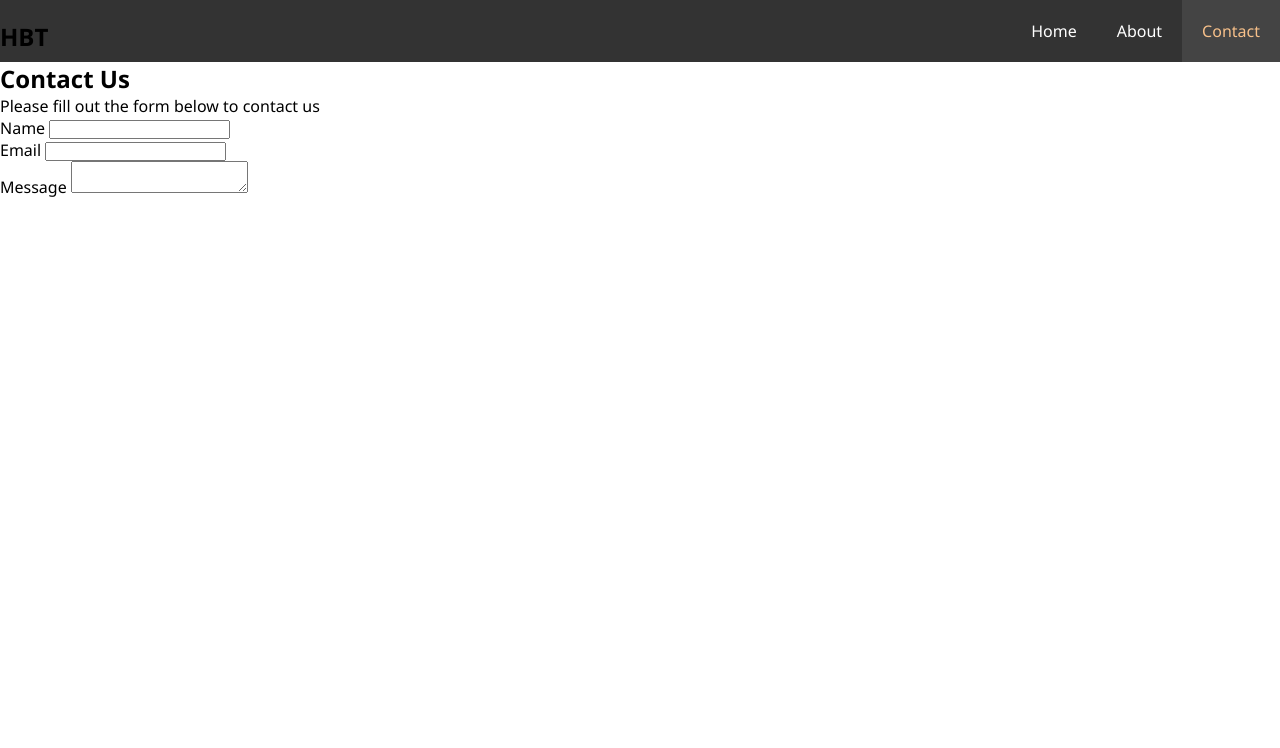
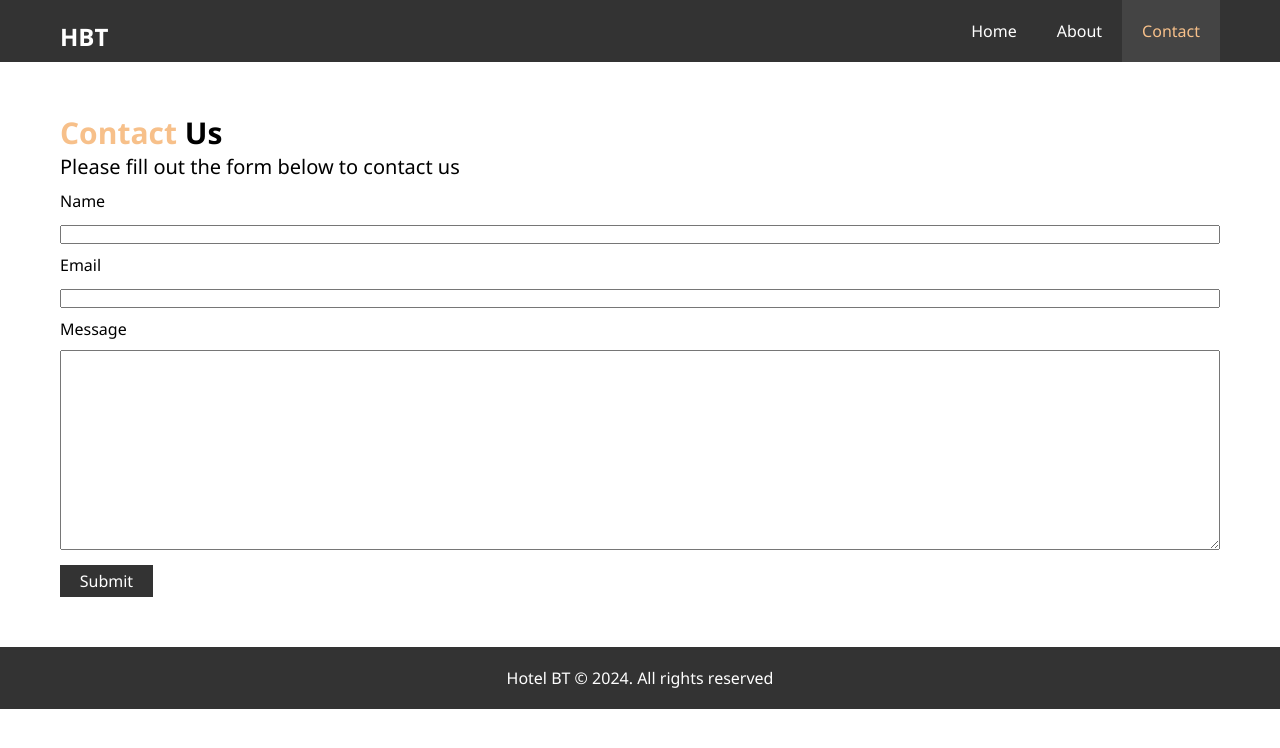
Before and after one commit to dominion-30/Learning, a plain HTML site: page hotel_project/contact.html in a window 1280 px wide. Drawn offline with Linux system fonts and the light colour scheme.

Commit message:
add changes

```diff
--- a/hotel_project/contact.html
+++ b/hotel_project/contact.html
@@ -24,27 +24,40 @@
         </nav>
     </header>
     <main>
-        <h2>Contact Us</h2>
+        <div class="container">
+            <section>
+                <h2><span class="text-primary">Contact</span> Us</h2>
                 <p>Please fill out the form below to contact us</p>
 
+            </section>
+
             <form action="">
-            <div class="formgroup">
+                <div class="form-group">
                     <label for="name">Name</label>
                     <input type="text" name="name" id="name">
                 </div>
-            <div class="formgroup">
+                <div class="form-group">
                     <label for="email">Email</label>
                     <input type="email" name="email" id="email">
                 </div>
-            <div class="formgroup">
+                <div class="form-group">
                     <label for="message">Message</label>
                     <textarea name="message" id="message"></textarea>
                 </div>
+
+
+                <a href="/" class="btn">Submit</a>
             </form>
+        </div>
+
     </main>
 
     <footer>
-        <div class="box"></div>
+        <div class="main-footer bg-dark">
+
+            Hotel BT &copy; 2024. All rights reserved
+
+        </div>
     </footer>
 
 </body>
--- a/hotel_project/contact_style.css
+++ b/hotel_project/contact_style.css
@@ -6,6 +6,10 @@
 
 html, body{
     font-family: 'Segoe UI', Tahoma, Geneva, Verdana, sans-serif;
+}
+
+header{
+    margin-bottom: 50px;
 }
 
 #navbar{
@@ -25,6 +29,7 @@ a{
 #navbar h1{
     float: left;
     padding-top: 20px;
+    color: #fff;
 }
 
 #navbar ul{
@@ -46,3 +51,60 @@ a{
     background-color: #444;
     color: #f7c08a;
 }
+.container{
+    max-width: 1200px;
+    padding: 0 20px;
+    margin: auto;
+    overflow: auto;
+}
+
+.text-primary{
+    color: #f7c08a;
+}
+
+.bg-dark{
+    background-color: #333;
+    color: #fff;
+}
+section h2{
+    font-size: 30px;
+}
+section p{
+    font-size: 20px;
+}
+
+
+.form-group label{
+    display: block;
+    padding:10px 0 ;
+}
+
+.form-group input{
+    width: 100%;
+}
+.form-group textarea{
+    width: 100%;
+    height: 200px;
+    margin-bottom: 10px;
+}
+
+form a{
+    text-decoration: none;
+}
+
+.btn{
+    display: block;
+    padding: 5px 10px;
+    color: #fff;
+    background-color: #333;
+    width: 8%;
+    text-align: center;
+    cursor: pointer;
+    margin-bottom: 50px;
+}
+
+.main-footer{
+    text-align: center;
+    padding: 20px;
+
+}
```
Lines whose indentation alone changed are shown as unchanged.
